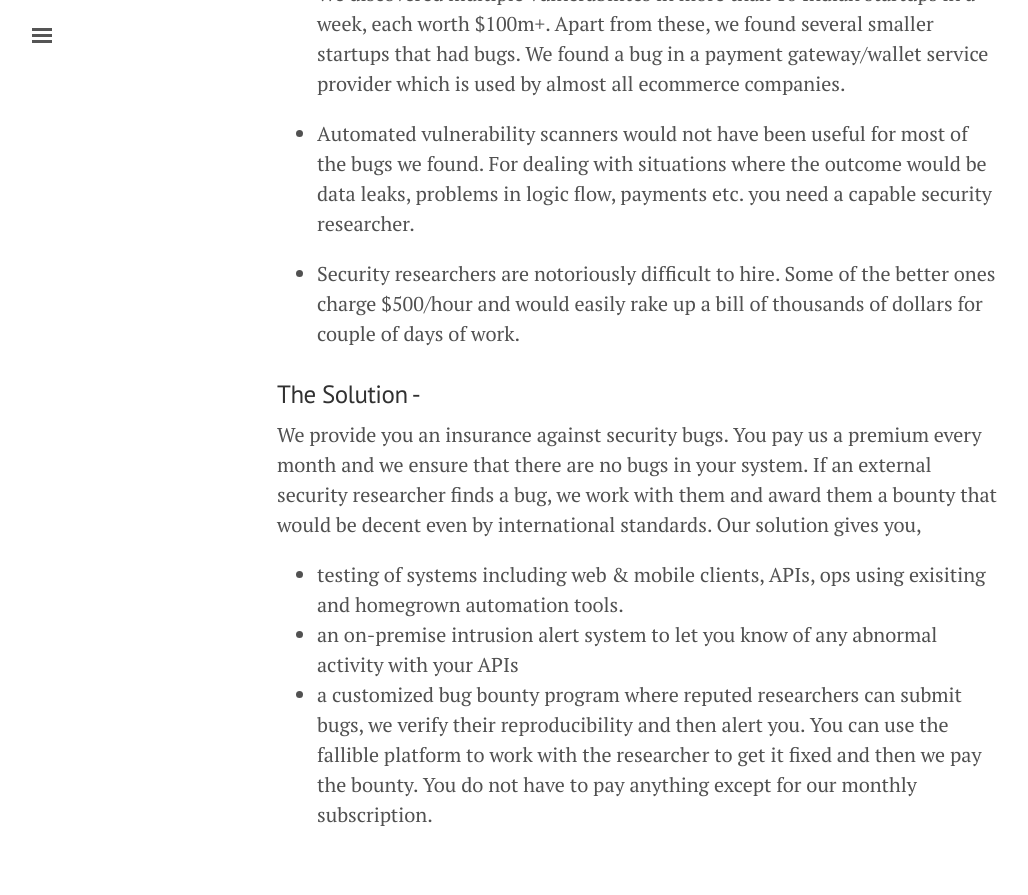
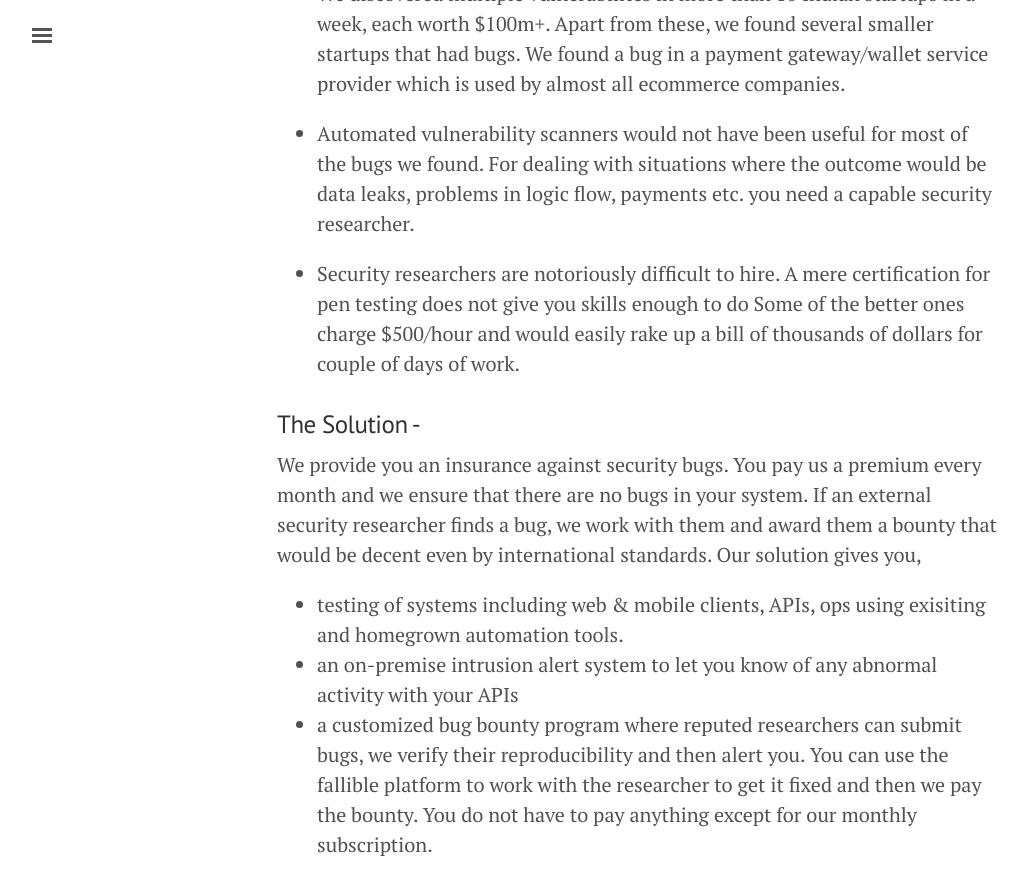
Before and after one commit to FallibleInc/blog, a Jekyll site: the page built from _posts/2015-09-25-Why-fallible.md, in a window 1280 px wide and 900 px high, scrolled down 726 px. Shown: the top 895 px of the window, without its empty margins (3-1031 px from the left). Built offline with Jekyll 4.4.1, drawn with Linux system fonts in a browser that asks for light colours.

Commit message:
Updated 2015-09-25-Why-fallible.md

```diff
--- a/_posts/2015-09-25-Why-fallible.md
+++ b/_posts/2015-09-25-Why-fallible.md
@@ -22,7 +22,7 @@ Startups are facing a new problem of data leak and loss of money & business. To
 
 - Automated vulnerability scanners would not have been useful for most of the bugs we found. For dealing with situations where the outcome would be data leaks, problems in logic flow, payments etc. you need a capable security researcher.
 
-- Security researchers are notoriously difficult to hire. Some of the better ones charge $500/hour and would easily rake up a bill of thousands of dollars for couple of days of work.
+- Security researchers are notoriously difficult to hire. A mere certification for pen testing does not give you skills enough to do Some of the better ones charge $500/hour and would easily rake up a bill of thousands of dollars for couple of days of work.
 
 
 ### The Solution -
```
